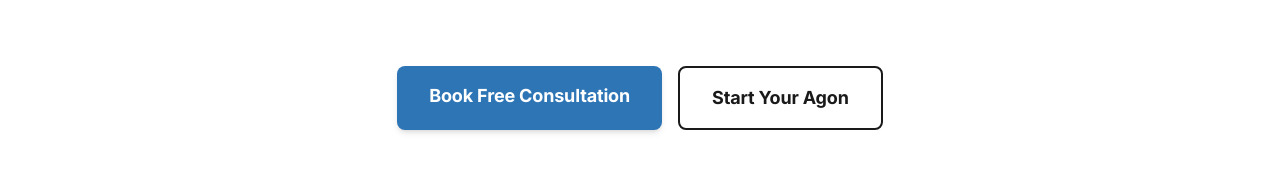
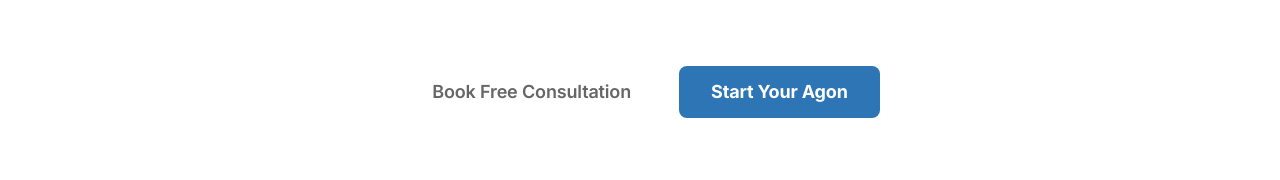
Before and after one commit to jorgeollerocorvo-dev/agonperformance, a Next.js app: page /en in a window 1280 px wide. Shown: the part 690-870 px from the top of the page. Built offline with nearby package versions, Linux system fonts and the light colour scheme; no server answers.

Commit message:
Refine logo spiral design and update hero section button styling

```diff
--- a/components/HeroSection.tsx
+++ b/components/HeroSection.tsx
@@ -59,13 +59,13 @@ export default function HeroSection({
             <div className="flex gap-4 justify-center flex-wrap pt-8">
               <Link
                 href={`/${lang}/consultation`}
-                className="px-8 py-4 bg-[#2E75B6] text-white font-bold text-lg rounded-lg hover:bg-[#1E5A94] transition-colors shadow-md hover:shadow-lg"
+                className="px-8 py-3 text-[#666666] hover:text-[#1A1A1A] font-semibold text-lg transition-colors"
               >
                 {BRAND_MESSAGE.cta.secondary}
               </Link>
               <Link
                 href={`/${lang}/register`}
-                className="px-8 py-4 border-2 border-[#1A1A1A] text-[#1A1A1A] font-bold text-lg rounded-lg hover:bg-[#1A1A1A] hover:text-white transition-colors"
+                className="px-8 py-3 bg-[#2E75B6] text-white font-bold text-lg rounded-lg hover:bg-[#1E5A94] transition-colors"
               >
                 {BRAND_MESSAGE.cta.primary}
               </Link>
```
Also changed, not shown: public/images/brand/logo.svg.
